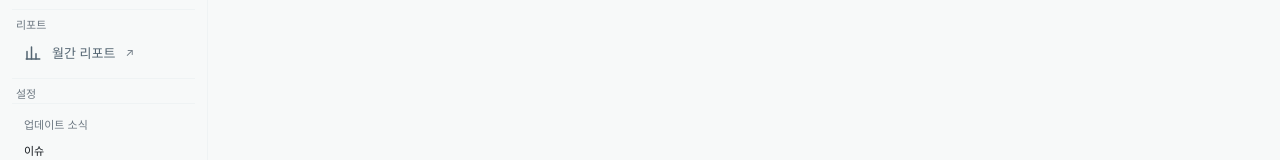
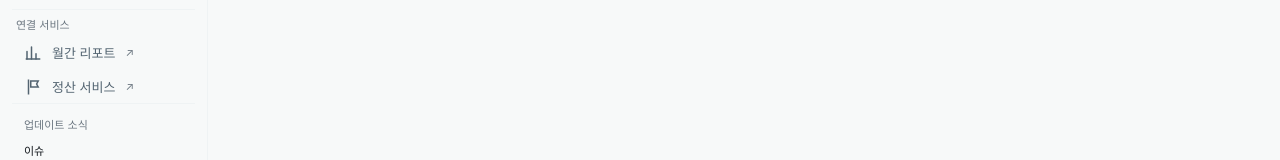
Before and after one commit to cb-koo/cb-x-deck, a Next.js app: page /issues in a window 1280 px wide. Shown: the part 548-708 px from the top of the page. Built offline with nearby package versions, Linux system fonts and the light colour scheme; no server answers.

Commit message:
feat(sidebar): '리포트' 묶음을 '연결 서비스'로 개명하고 정산 서비스 바로가기 추가

```diff
--- a/src/components/Sidebar.tsx
+++ b/src/components/Sidebar.tsx
@@ -101,9 +101,10 @@ export function Sidebar({ wsId, wsError = false, onRetryWs }: {
     { href: '/reports', label: '리포트', Ic: ReportIcon },
   ];
 
-  // 리포트 — 캠페인 운영 다음 묶음(koo 10-26). 월간 리포트는 별도 앱(monthly-report)이라 새 탭으로 연다.
-  const reportNav = [
+  // 연결 서비스 — 캠페인 운영 다음 묶음(koo 10-26, 11-11 '리포트'에서 개명). 별도 앱들이라 새 탭으로 연다.
+  const linkedNav = [
     { href: 'https://monthly-report-tan.vercel.app/', label: '월간 리포트', Ic: ReportIcon },
+    { href: 'https://cb-marketing-ex.vercel.app/', label: '정산 서비스', Ic: CampaignIcon },
   ];
 
   // 설정 성격 화면(가끔 들어가 재료·규칙을 손보는 곳) — 매일 쓰는 작업 메뉴와 분리 (사이드바 개선 스펙)
@@ -173,8 +174,8 @@ export function Sidebar({ wsId, wsError = false, onRetryWs }: {
         {globalNav.map(link)}
         {divider}
 
-        {groupTitle('리포트')}
-        {reportNav.map(externalLink)}
+        {groupTitle('연결 서비스')}
+        {linkedNav.map(externalLink)}
         {divider}
 
         {groupTitle('설정')}
--- a/src/content/updates.ts
+++ b/src/content/updates.ts
@@ -13,6 +13,14 @@ export type UpdateEntry = {
 
 export const UPDATES: UpdateEntry[] = [
   {
+    date: '2026-11-11', type: '개선',
+    title: '왼쪽 메뉴에서 정산 서비스로 바로 갈 수 있어요',
+    summary: "왼쪽 메뉴의 '리포트' 묶음 이름을 '연결 서비스'로 바꾸고, 정산 서비스 바로가기를 넣었어요. 누르면 새 탭으로 열려요.",
+    bullets: [
+      "'월간 리포트'는 그대로 '연결 서비스' 묶음 안에 있어요.",
+    ],
+  },
+  {
     date: '2026-11-10', type: '내부',
     title: '보안 점검에서 찾은 문제를 고쳤어요',
     summary: '10월 보안 점검에서 찾은 문제 두 가지를 고쳤어요. 화면에서 달라지는 점은 없어요.',
```
